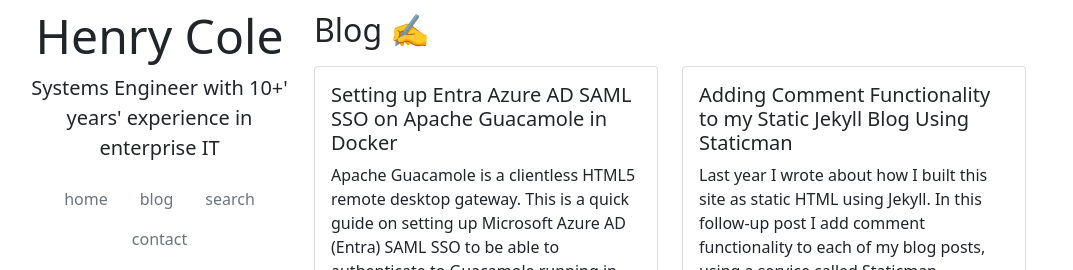
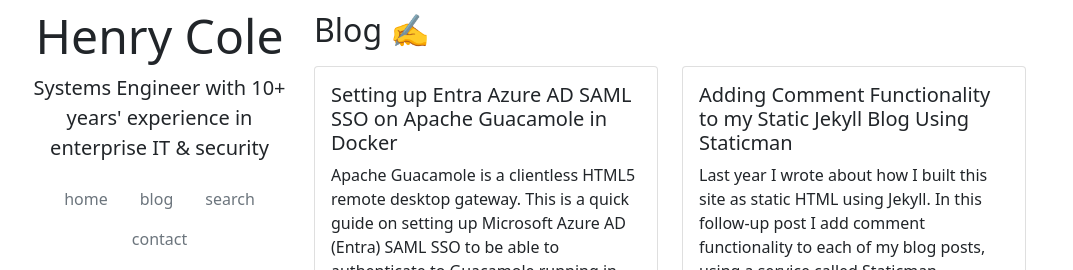
Before and after one commit to hcuk94/henry-personal-website, a Jekyll site: the page built from index.html, in a window 1280 px wide. Shown: the part 275-545 px from the top of the page, without its empty margins (53-1126 px from the left). Built offline with Jekyll 4.4.1, drawn with Linux system fonts in a browser that asks for light colours.

```diff
--- a/_includes/header.html
+++ b/_includes/header.html
@@ -21,7 +21,7 @@
 <div class="sticky-top pt-4">
 <img src="{% if site.branch == "main" %}/img/henry-profile.webp{% else %}/img/henry-profile.staging.webp{% endif %}" width="250px" height="250px" class="img-thumbnail rounded img-centre affix" alt="Henry Cole Profile Picture"/>
 <h1 class="display-5 mt-2 text-center"><a class="text-reset text-decoration-none" href="/">Henry Cole</a></h1>
-<p class="text-center lead mt-2">Systems Engineer with 10+' years' experience in enterprise IT</p>
+<p class="text-center lead mt-2">Systems Engineer with 10+ years' experience in enterprise IT & security</p>
 <span class="text-center img-centre">
 <nav class="nav justify-content-center">
 <a class="nav-link text-secondary" href="/">home</a>
```
